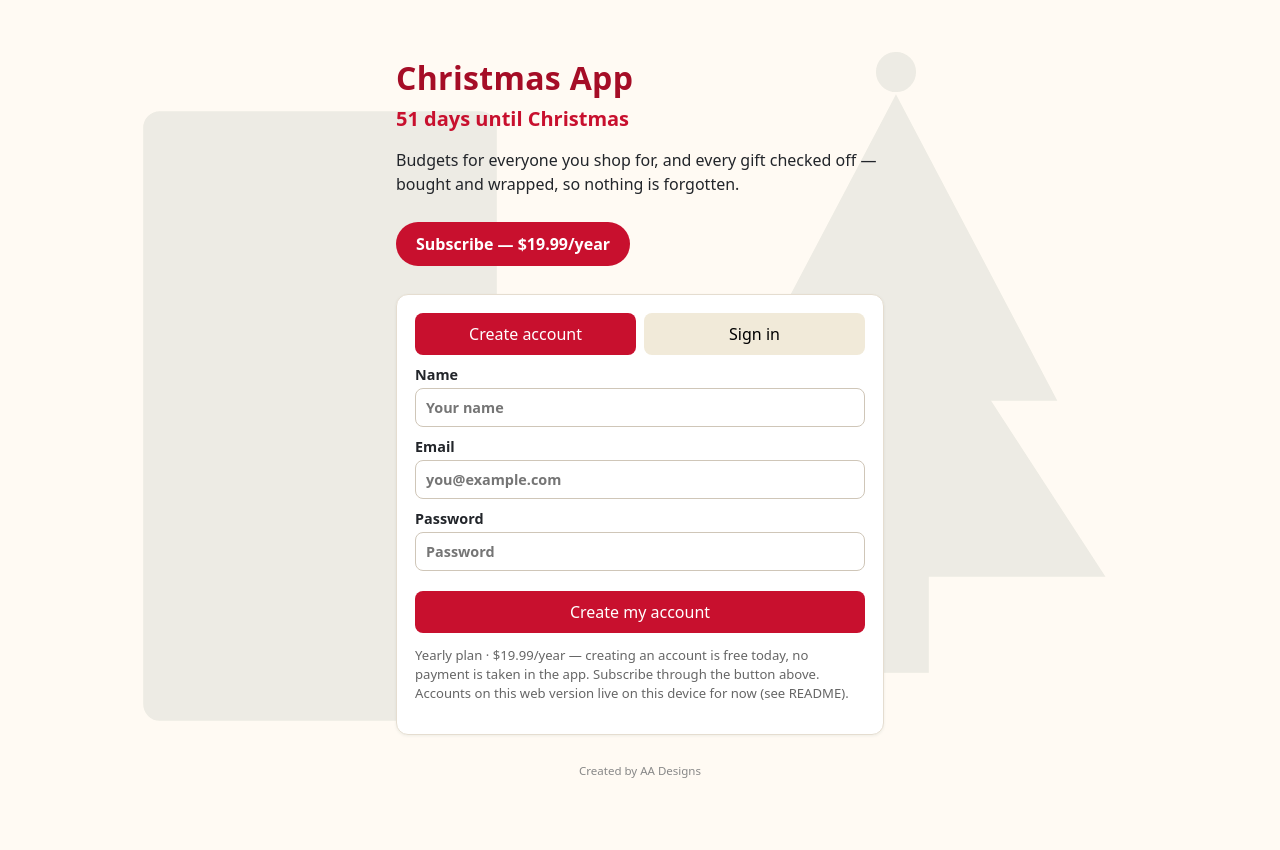
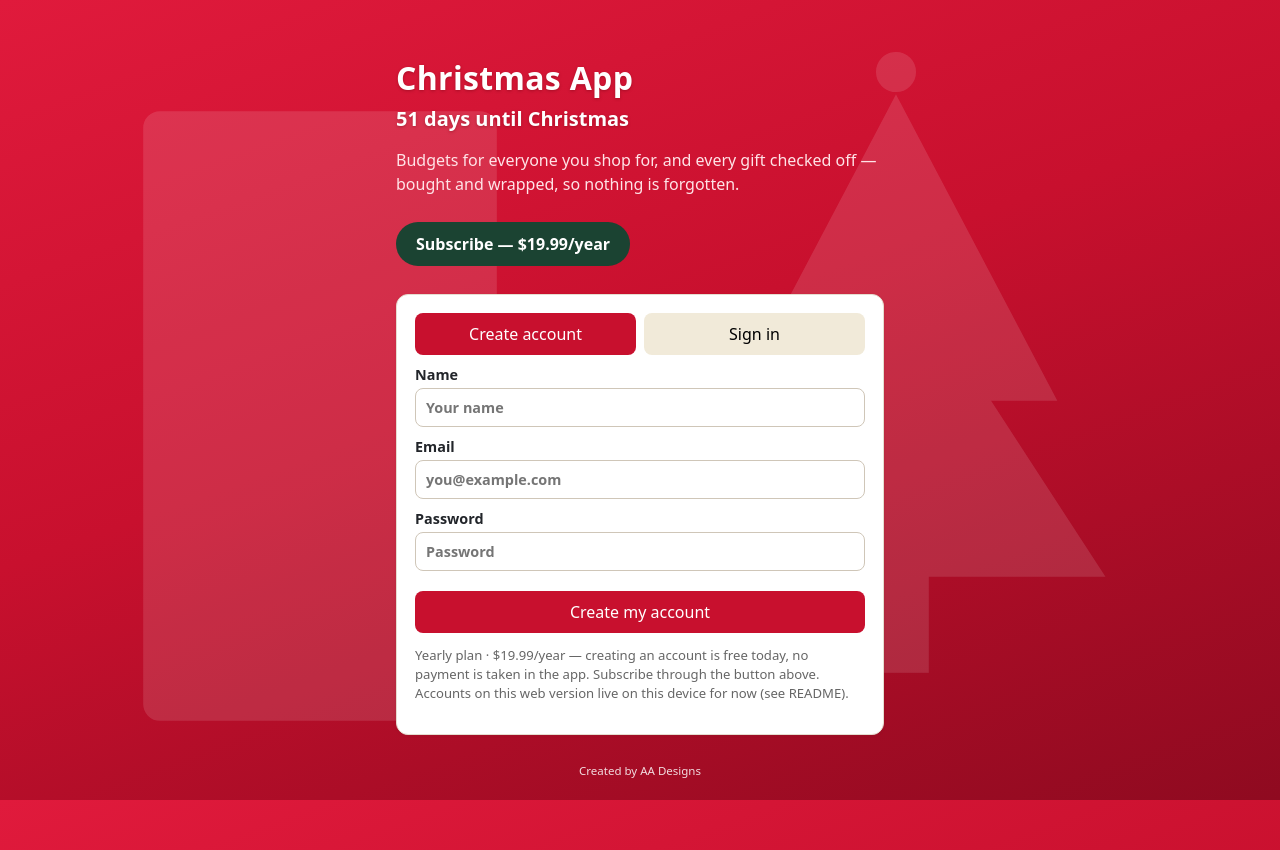
Before and after one commit to MellYell22/GiftMas-Tracker, a React (Vite) app: page / in a window 1280 px wide. Built offline with nearby package versions, Linux system fonts and the light colour scheme.

Commit message:
Make the whole app background candy apple red

```diff
--- a/src/index.css
+++ b/src/index.css
@@ -14,7 +14,9 @@ body {
   margin: 0;
   font-family: system-ui, -apple-system, "Segoe UI", sans-serif;
   color: var(--ink);
-  background: var(--paper);
+  background: linear-gradient(160deg, #e01a3c 0%, var(--candy) 45%, #8f0a20 100%);
+  background-attachment: fixed;
+  min-height: 100vh;
 }
 a { color: var(--pine-soft); }
 
@@ -22,25 +24,27 @@ a { color: var(--pine-soft); }
 .bg-motif {
   position: fixed; inset: 0; z-index: 0; pointer-events: none; overflow: hidden;
 }
-.bg-motif svg { width: 100%; height: 100%; opacity: 0.08; fill: var(--pine); stroke: var(--pine); }
+.bg-motif svg { width: 100%; height: 100%; opacity: 0.12; fill: #fff; stroke: #fff; }
 .bg-motif svg circle[fill="none"] { fill: none; }
 
 .wrap, .auth-wrap { position: relative; z-index: 1; max-width: 760px; margin: 0 auto; padding: 24px 16px 64px; }
 .auth-wrap { max-width: 520px; padding-top: 48px; }
 
-h1 { margin: 8px 0 0; font-size: 2rem; color: var(--candy-dark); letter-spacing: 0.01em; }
+h1 { margin: 8px 0 0; font-size: 2rem; color: #fff; letter-spacing: 0.01em; text-shadow: 0 1px 3px rgba(90, 0, 15, 0.35); }
 h2 { margin: 0 0 8px; font-size: 1.15rem; }
-.countdown { color: var(--candy); font-weight: 700; font-size: 1.25rem; margin: 6px 0; }
-.tagline { line-height: 1.5; }
+.countdown { color: #fff; font-weight: 700; font-size: 1.25rem; margin: 6px 0; text-shadow: 0 1px 3px rgba(90, 0, 15, 0.35); }
+.tagline { line-height: 1.5; color: #ffe3e7; }
+.wrap > .hint.center { color: #ffe3e7; }
 .hint { color: #555; font-size: 0.92rem; }
 .hint.center { text-align: center; }
 .fine-print { font-size: 0.82rem; color: #666; line-height: 1.45; }
-.app-footer { text-align: center; font-size: 0.72rem; color: #888; margin: 28px 0 8px; }
+.app-footer { text-align: center; font-size: 0.72rem; color: rgba(255, 255, 255, 0.85); margin: 28px 0 8px; }
 .error { color: var(--candy-dark); font-weight: 600; }
 
 .card {
-  border-top: 3px solid var(--candy);
+  border-top: 3px solid var(--pine);
   background: var(--card);
+  color: var(--ink);
   border: 1px solid var(--line);
   border-radius: 12px;
   padding: 18px;
@@ -50,7 +54,7 @@ h2 { margin: 0 0 8px; font-size: 1.15rem; }
 
 .topbar {
   display: flex; justify-content: space-between; align-items: center; gap: 12px;
-  background: var(--candy-dark); color: #fff; border-radius: 10px; padding: 10px 14px; font-size: 0.9rem;
+  background: var(--pine); color: #fff; border-radius: 10px; padding: 10px 14px; font-size: 0.9rem;
 }
 .topbar .small-btn { background: #fff; color: var(--pine); }
 
@@ -67,10 +71,10 @@ button { font: inherit; cursor: pointer; border-radius: 8px; border: 1px solid t
 .add-person-btn { background: var(--candy); color: #fff; width: 100%; margin-top: 10px; font-weight: 700; }
 .add-person-btn:hover { background: var(--candy-dark); }
 .subscribe-btn {
-  display: inline-block; background: var(--candy); color: #fff; font-weight: 700;
+  display: inline-block; background: var(--pine); color: #fff; font-weight: 700;
   padding: 11px 20px; border-radius: 999px; text-decoration: none; margin: 10px 0;
 }
-.subscribe-btn:hover { background: var(--candy-dark); }
+.subscribe-btn:hover { background: var(--pine-soft); }
 .small-btn { background: #f1ead9; color: var(--ink); border-color: var(--line); padding: 6px 10px; font-size: 0.85rem; }
 .small-btn.danger { color: var(--candy-dark); }
 
@@ -107,6 +111,9 @@ button { font: inherit; cursor: pointer; border-radius: 8px; border: 1px solid t
 .file-label input { padding: 6px; }
 
 @media print {
+  body { background: #fff; }
+  h1, .countdown { color: var(--candy-dark); text-shadow: none; }
+  .tagline, .wrap > .hint.center { color: var(--ink); }
   .bg-motif, .topbar, .subscribe-btn, form, .summary-actions, .small-btn { display: none !important; }
   .card { box-shadow: none; break-inside: avoid; }
 }
```
